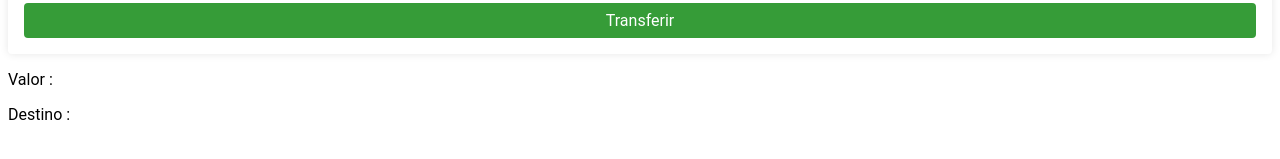
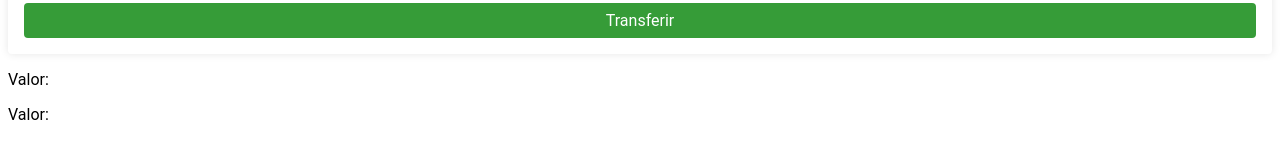
Before and after one commit to marcoaureliotomaz/AngularBytebank, an Angular app: page / in a window 1280 px wide. Shown: the part 225-384 px from the top of the page. Built offline with nearby package versions, Linux system fonts and the light colour scheme.

Commit message:
EnviandoDadosParaOComponente

```diff
--- a/package.json
+++ b/package.json
@@ -24,12 +24,12 @@
     "zone.js": "~0.10.2"
   },
   "devDependencies": {
-    "@angular-devkit/build-angular": "~0.1001.6",
+    "@angular-devkit/build-angular": "^0.1001.7",
     "@angular/cli": "~10.1.6",
     "@angular/compiler-cli": "~10.1.5",
-    "@types/node": "^12.11.1",
     "@types/jasmine": "~3.5.0",
     "@types/jasminewd2": "~2.0.3",
+    "@types/node": "^12.11.1",
     "codelyzer": "^6.0.0",
     "jasmine-core": "~3.6.0",
     "jasmine-spec-reporter": "~5.0.0",
--- a/src/app/app.component.html
+++ b/src/app/app.component.html
@@ -1,4 +1,3 @@
 <app-nova-transferencia (aoTransferir)="transferir($event)"></app-nova-transferencia>
 
-<p>Valor : {{transferencia?.valor }}</p>
-<p>Destino : {{ transferencia?.destino }}</p>
+<app-extrato [transferencia]="transferencia"></app-extrato>
--- a/src/app/app.component.ts
+++ b/src/app/app.component.ts
@@ -13,7 +13,7 @@ export class AppComponent {
 
   transferir($event){
     console.log($event);
-    this.transferencia = $event ;
+    this.transferencia = $event;
 
   }
 }
--- a/src/app/app.module.ts
+++ b/src/app/app.module.ts
@@ -4,11 +4,13 @@ import { NgModule } from '@angular/core';
 import { AppComponent } from './app.component';
 import { NovaTransferenciaComponent } from 'src/nova-transferencia/nova-transferencia.component';
 import { FormsModule } from '@angular/forms';
+import { ExtratoComponent } from './extrato/extrato.component';
 
 @NgModule({
   declarations: [
     AppComponent,
-    NovaTransferenciaComponent
+    NovaTransferenciaComponent,
+    ExtratoComponent
 
   ],
   imports: [
--- /dev/null
+++ b/src/app/extrato/extrato.component.html
@@ -0,0 +1,2 @@
+<p>Valor:{{transferencia?.valor}}</p>
+<p>Valor:{{transferencia?.destino}}</p>
--- /dev/null
+++ b/src/app/extrato/extrato.component.ts
@@ -0,0 +1,17 @@
+import { Component, Input, OnInit } from '@angular/core';
+
+@Component({
+  selector: 'app-extrato',
+  templateUrl: './extrato.component.html',
+  styleUrls: ['./extrato.component.scss']
+})
+export class ExtratoComponent implements OnInit {
+
+  @Input() transferencia : any   ;
+
+  constructor() { }
+
+  ngOnInit(): void {
+  }
+
+}
```
Also changed, not shown: src/app/extrato/extrato.component.scss (added), 2 other files (tests, documents, lock files or other folders).
